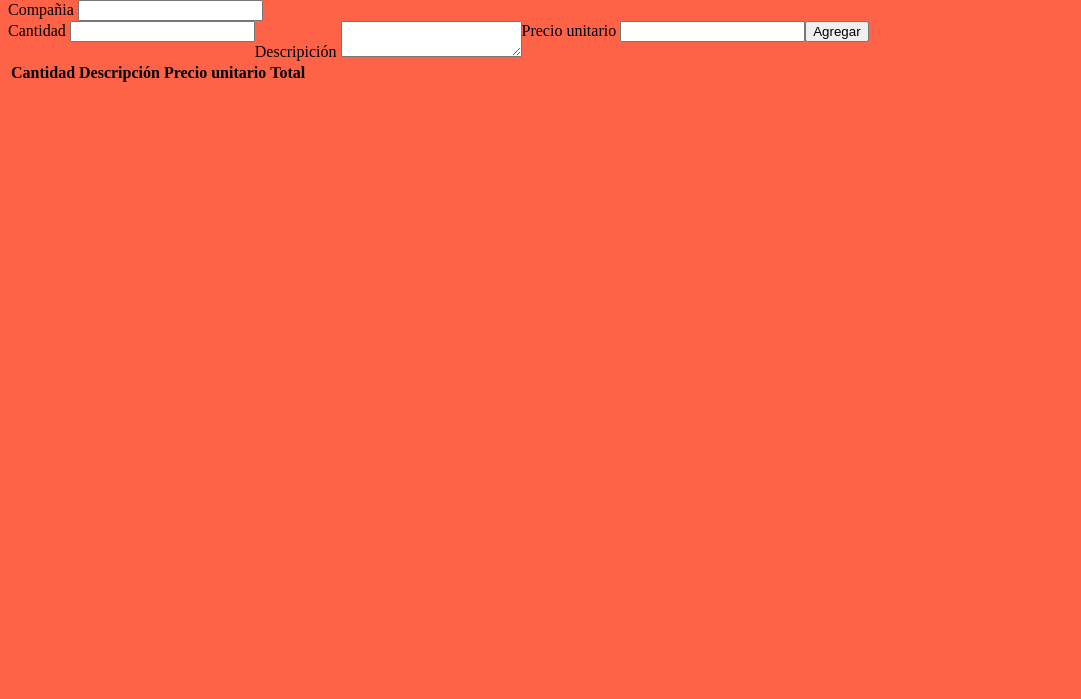
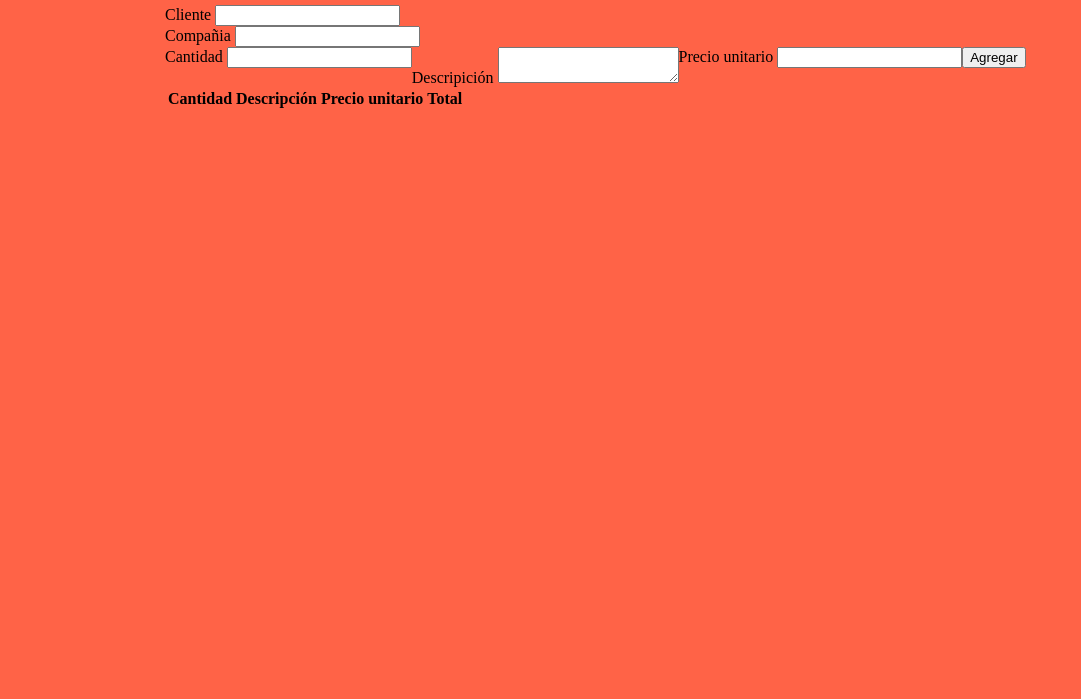
Before and after one commit to aogallo/creacionesgg-quotation, a website: page index.html in a window 1280 px wide. Shown: the part 101-800 px from the top of the page, without its empty margins (0-1081 px from the left). Drawn offline with Linux system fonts and the light colour scheme.

Commit message:
Add class to main tag for center the content Change div to main tag

```diff
--- a/index.html
+++ b/index.html
@@ -10,6 +10,7 @@
 </head>
 
 <body>
+  <main class="container">
     <h1>Creaciones G & G</h1>
     <div class="client">
       <div class="client__filed">
@@ -48,6 +49,7 @@
         </tr>
       </thead>
     </table>
+  </main>
   <script src="main.js" />
 </body>
 
--- a/styles/styles.css
+++ b/styles/styles.css
@@ -1,5 +1,12 @@
 body {
   background: tomato;
+  height: 100%;
+}
+
+.container {
+  width: 950px;
+  margin: 3em auto;
+  align-items: center;
 }
 
 .form {
```
Lines whose indentation alone changed are shown as unchanged.
